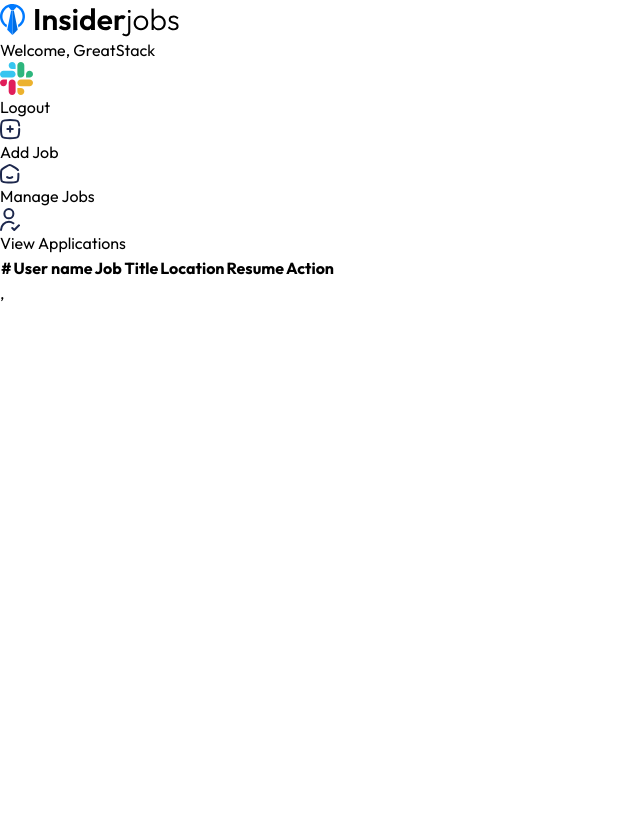
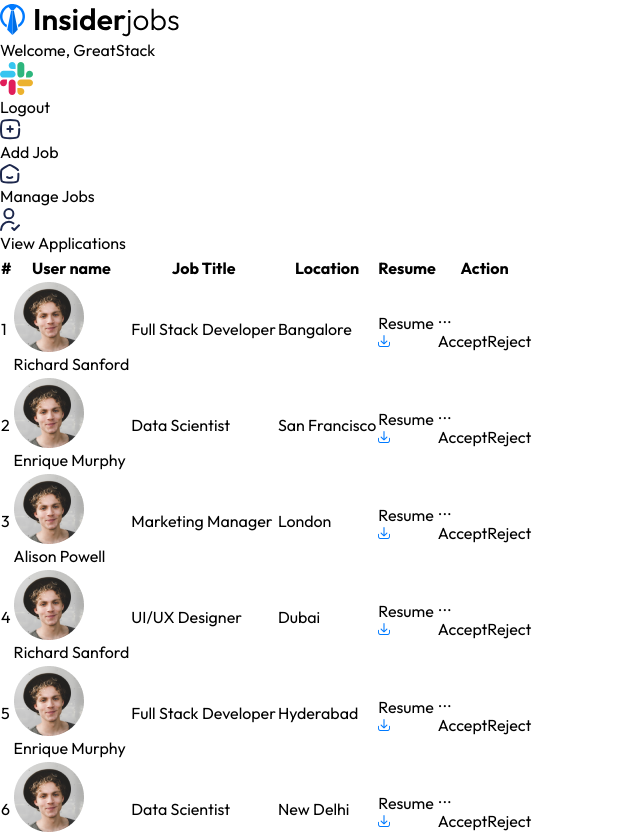
Before and after one commit to Riyashinde646/Job-portal-app, a React (Vite) app in the folder client/: page /dashboard/view-applications in a window 1280 px wide. Shown: the top 834 px of the page, without its empty margins (0-640 px from the left). Before the commit the page ends 800 px from the top, so only its background shows below. Built offline with nearby package versions, Linux system fonts and the light colour scheme.

Commit message:
cccccccc
ccccccccc

```diff
--- a/client/src/pages/ViewApplications.jsx
+++ b/client/src/pages/ViewApplications.jsx
@@ -1,24 +1,45 @@
 import React from "react";
-import { viewApplicationsPageData } from "../assets/assets";
+import { assets, viewApplicationsPageData } from "../assets/assets";
 
 const ViewApplications =() => {
     return(
-        <div>
+        <div className="container mx-auto p-4">
             <div>
-                <table>
+                <table className="w-full max-w-4xl bg-white border border-gray-200 max-sm:text-sm">
                     <thead>
-                        <tr>
-                            <th>#</th>
-                            <th> User name</th>
-                            <th>Job Title</th>
-                            <th>Location</th>
-                            <th>Resume</th>
-                            <th>Action</th>
+                        <tr className="border-b">
+                            <th className="py-2 px-4 text-left">#</th>
+                            <th className="py-2 px-4 text-left"> User name</th>
+                            <th className="py-2 px-4 text-left max-sm:hidden">Job Title</th>
+                            <th className="py-2 px-4 text-left max-sm:hidden">Location</th>
+                            <th className="py-2 px-4 text-left">Resume</th>
+                            <th className="py-2 px-4 text-left">Action</th>
                         </tr>
                     </thead>
                     <tbody>
-                        {viewApplicationsPageData.map(()=>(
-                            <tr></tr>
+                        {viewApplicationsPageData.map(( applicant,index)=>(
+                            <tr key={index} className="text-gray-700">
+                                <td className="py-2 px-4 border-b text-center"> {index+1} </td>
+                                <td  className="py-2 px-4 border-b text-center flex"><img  className="w-10 h-10 rounded-full mr-3 max-sm:hidden" src={applicant.imgSrc} alt="" />
+                                <span>{applicant.name}</span>
+                                </td>
+                                <td className="py-2 px-4 border-b max-sm:hidden">{applicant.jobTitle}</td>
+                                <td className="py-2 px-4 border-b max-sm:hidden">{applicant.location}</td>
+                                <td>
+                                    <a href="" target="_blank">
+                                        Resume <img src={assets.resume_download_icon} alt="" />
+                                    </a>
+                                </td>
+                                <td>
+                                    <div>
+                                        <button>...</button>
+                                        <div>
+                                        <button>Accept</button>
+                                        <button>Reject</button>
+                                        </div>
+                                    </div>
+                                </td>
+                            </tr>
 
                         ))}
                     </tbody>
```
